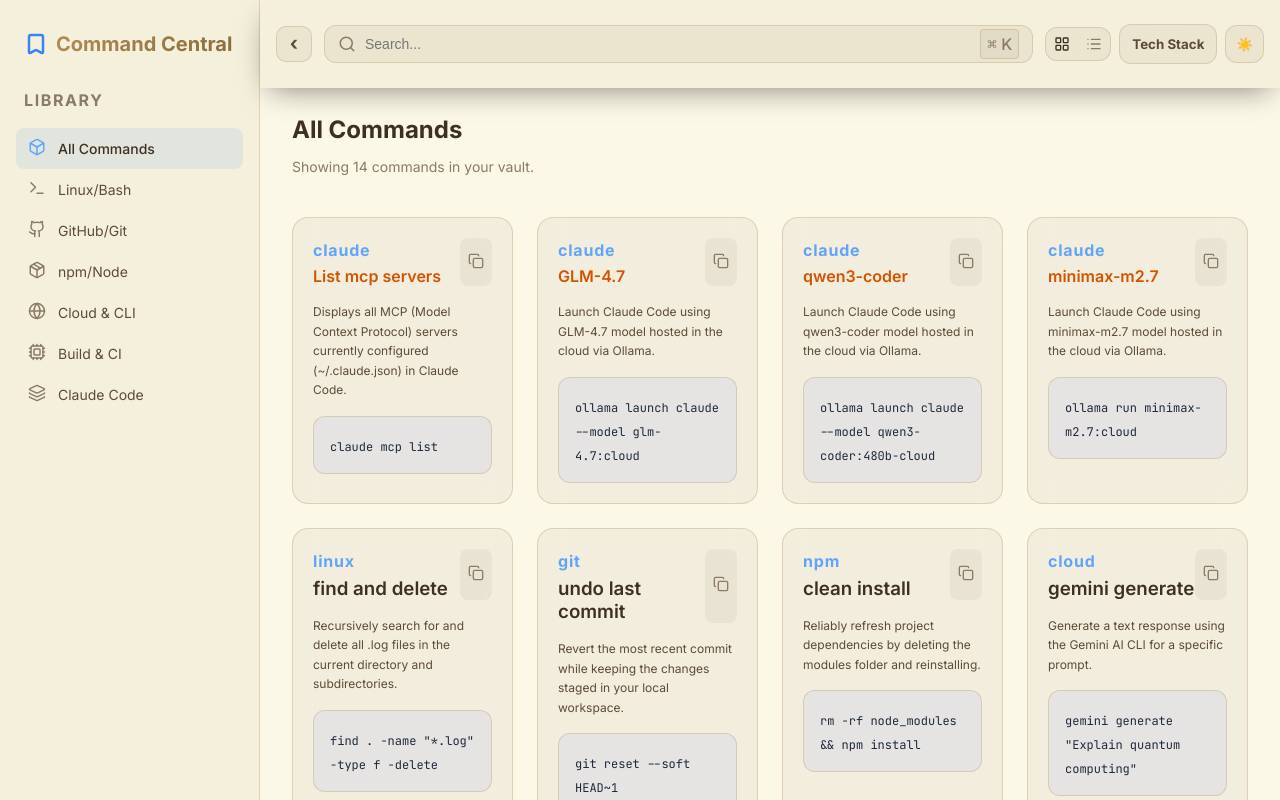
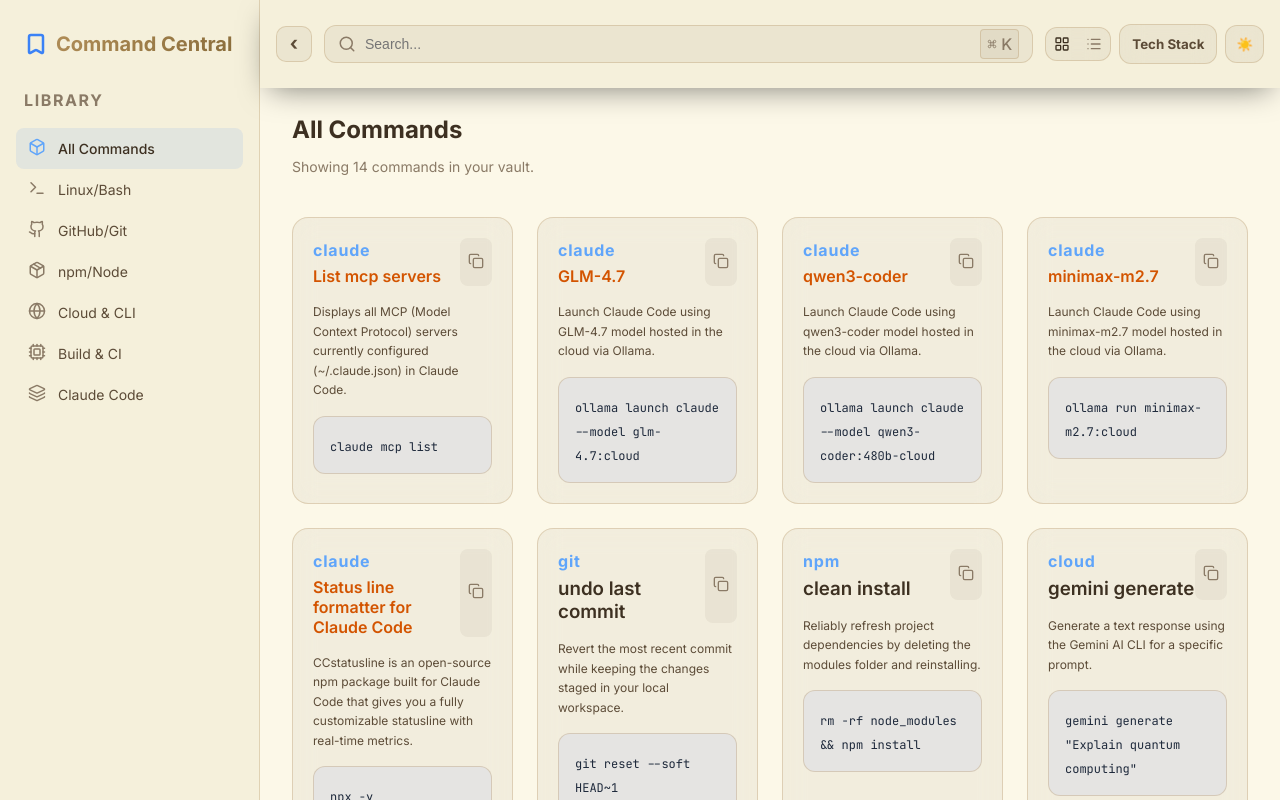
Before and after one commit to senthilcaesar/commands, a React (Vite) app: page / in a window 1280 px wide. Shown: the top 800 px of the page. Built offline with nearby package versions, Linux system fonts and the light colour scheme.

Commit message:
command updates

```diff
--- a/src/App.jsx
+++ b/src/App.jsx
@@ -11,7 +11,7 @@
   { id: 13, category: 'claude', link: 'https://ollama.com/library/qwen3-coder', command: 'qwen3-coder', snippet: 'ollama launch claude --model qwen3-coder:480b-cloud', description: 'Launch Claude Code using qwen3-coder model hosted in the cloud via Ollama.' },
   { id: 14, category: 'claude', link: 'https://ollama.com/library/minimax-m2.7', command: 'minimax-m2.7', snippet: 'ollama run minimax-m2.7:cloud', description: 'Launch Claude Code using minimax-m2.7 model hosted in the cloud via Ollama.' },
 
-  { id: 2, category: 'linux', link: '', command: 'find and delete', snippet: 'find . -name "*.log" -type f -delete', description: 'Recursively search for and delete all .log files in the current directory and subdirectories.' },
+  { id: 2, category: 'claude', link: 'https://github.com/sirmalloc/ccstatusline', command: 'Status line formatter for Claude Code', snippet: 'npx -y ccstatusline@latest', description: 'CCstatusline is an open-source npm package built for Claude Code that gives you a fully customizable statusline with real-time metrics.' },
   { id: 3, category: 'git', link: '', command: 'undo last commit', snippet: 'git reset --soft HEAD~1', description: 'Revert the most recent commit while keeping the changes staged in your local workspace.' },
   { id: 4, category: 'npm', link: '', command: 'clean install', snippet: 'rm -rf node_modules && npm install', description: 'Reliably refresh project dependencies by deleting the modules folder and reinstalling.' },
   { id: 5, category: 'cloud', link: '', command: 'gemini generate', snippet: 'gemini generate "Explain quantum computing"', description: 'Generate a text response using the Gemini AI CLI for a specific prompt.' },
```
